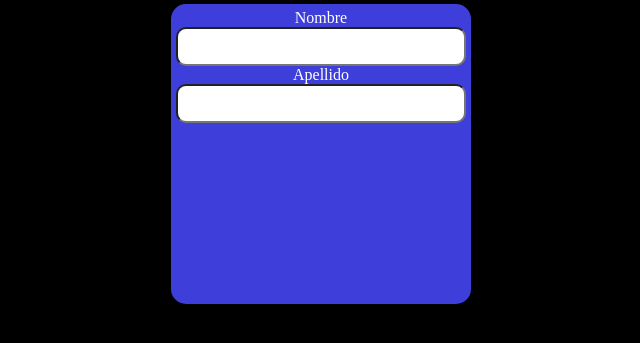
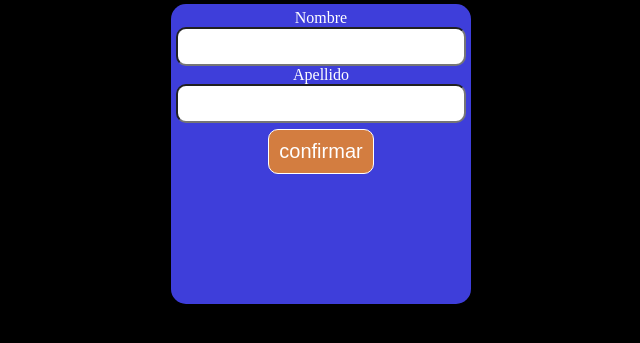
Before and after one commit to gasesc/probandojs, a plain HTML site: page index.html in a window 1280 px wide. Shown: the part 277-620 px from the top of the page, without its empty margins (319-959 px from the left). Drawn offline with Linux system fonts and the light colour scheme.

Commit message:
agregue estilos

```diff
--- a/index.css
+++ b/index.css
@@ -38,3 +38,13 @@ input{
     padding: 10px;
     border-radius: 10px;
 }
+#enviar{
+    margin-top: 2%;
+    border-radius: 10px;
+    width: fit-content;
+    background-color: rgb(211, 125, 64);
+    color: white;
+    font-size: 20px;
+    border: 1px white solid;
+
+}
--- a/index.html
+++ b/index.html
@@ -16,6 +16,7 @@
             <label for="apellido">Apellido
                 <input type="text" id="apellido">
             </label>
+            <input type="submit" id="enviar" value="confirmar">
 
         </form>
     </div>
```
